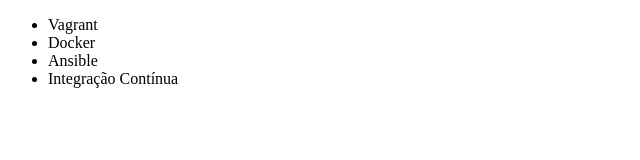
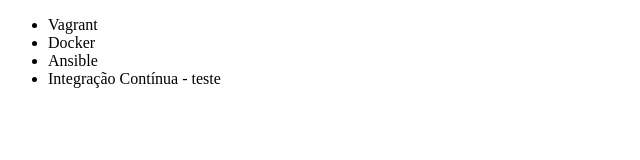
Before and after one commit to MarceloMBruneri/alura-git, a plain HTML site: page index.html in a window 1280 px wide. Shown: the full height of the page, 0-640 px from the left. Drawn offline with Linux system fonts and the light colour scheme.

Commit message:
Update index.html, alterando nome do curso

```diff
--- a/index.html
+++ b/index.html
@@ -10,7 +10,7 @@
         <li>Vagrant</li>
         <li>Docker</li>
         <li>Ansible</li>
-        <li>Integração Contínua</li>
+        <li>Integração Contínua - teste</li>
     </ul>
 </body>
 </html>
```
